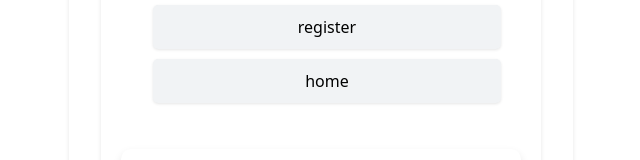
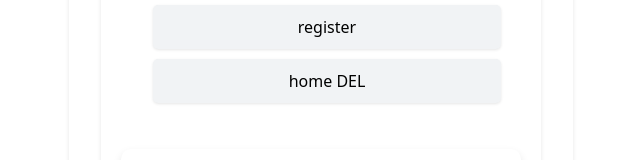
Before and after one commit to topshager/dropnox-django, a React (Vite) app in the folder frontend/: page / in a window 1280 px wide. Shown: the part 349-509 px from the top of the page, without its empty margins (319-959 px from the left). Built offline with nearby package versions, Linux system fonts and the light colour scheme.

Commit message:
Update App.jsx

```diff
--- a/frontend/src/App.jsx
+++ b/frontend/src/App.jsx
@@ -42,6 +42,7 @@ function App() {
             </li>
             <li>
             <a id="btn" href="/home">home</a>
+            <a id="btn" href="/bin_Api">   DEL</a>
             </li>
           </ul>
         </nav>
@@ -54,7 +55,7 @@ function App() {
       <Route path="/folder/:folder_id" element={<Folder/>}/>
       <Route path="/new_folder" element={<New_folder/>}/>
       <Route path="/test" element={<TestComponent/>}/>
-      <Route path="/bin_Api/:file.file_id" element={<Bin/>}/>
+      <Route path="/bin_Api/:file_id" element={<Bin/>}/>
     </Routes>
     </div>
   </Router>
```
